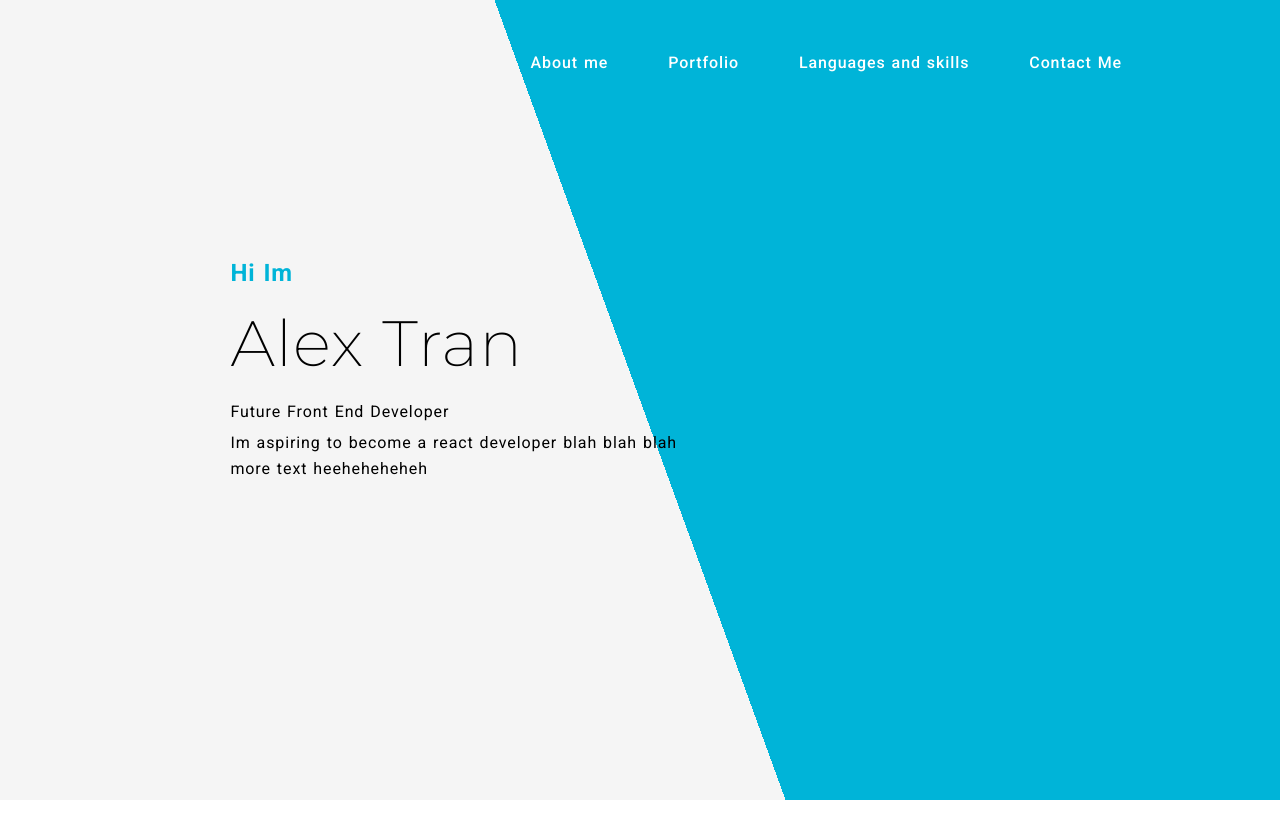
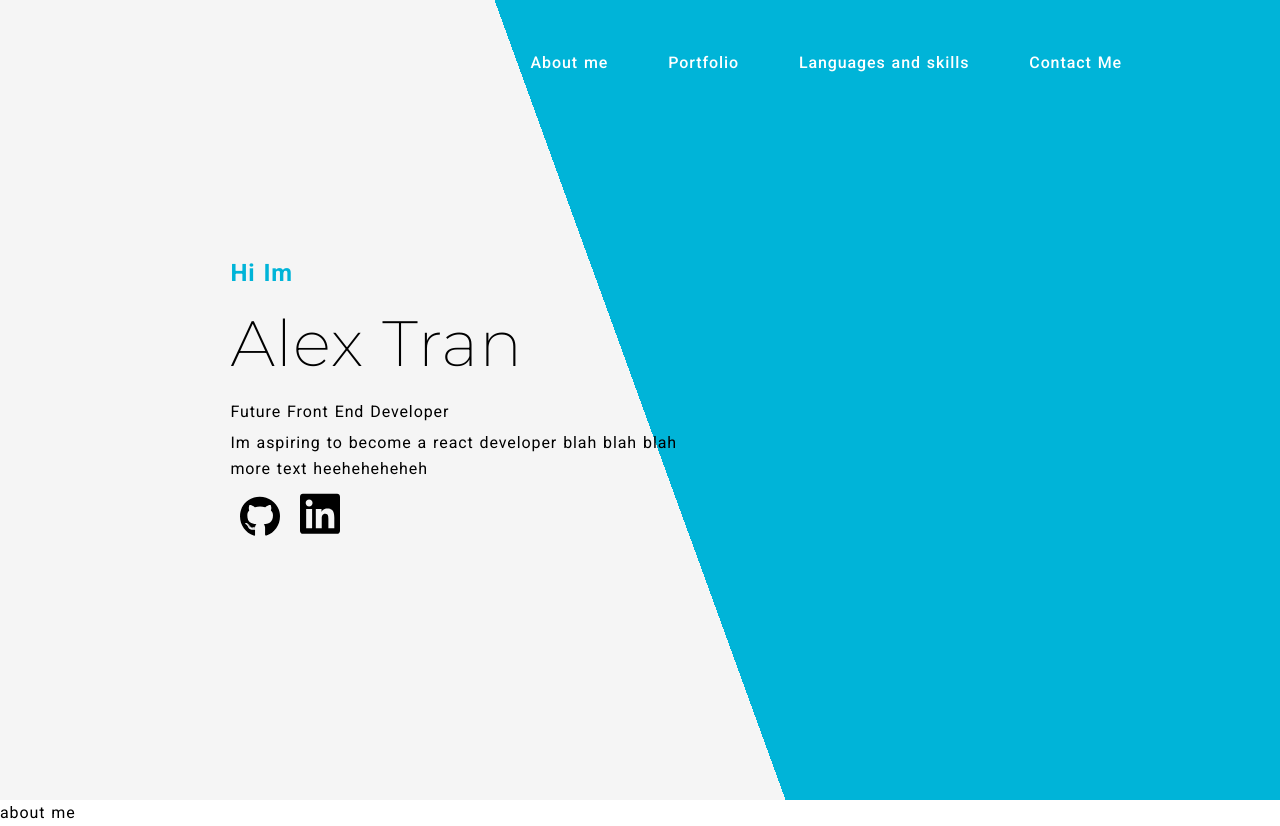
Before and after one commit to alexalextran/Portfolio-Website-4.0, a React (Create React App) app: page / in a window 1280 px wide. Before the commit the page ends 800 px from the top, so only its background shows below. Built offline with nearby package versions, Linux system fonts and the light colour scheme.

Commit message:
about me section boilerplate

```diff
--- a/src/App.css
+++ b/src/App.css
@@ -68,3 +68,8 @@
 .landing__text--title{
   padding: 5px 0px;
 }
+
+.social__icon{
+  width: 40px;
+  margin: 10px 10px;
+}
--- a/src/App.js
+++ b/src/App.js
@@ -1,11 +1,15 @@
 import logo from './logo.svg';
 import './App.css';
 import Landing from './components/Landing';
+import Aboutme from './components/AboutMe';
 
 
 function App() {
   return (
+    <>
    <Landing />
+   <Aboutme />
+   </>
   );
 }
 
--- /dev/null
+++ b/src/components/AboutMe.jsx
@@ -0,0 +1,11 @@
+import React from 'react';
+
+const Aboutme = () => {
+    return (
+        <div>
+            about me
+        </div>
+    );
+}
+
+export default Aboutme;
--- a/src/components/Landing.jsx
+++ b/src/components/Landing.jsx
@@ -10,6 +10,11 @@
                 <h1 className='landing__text--name'>Alex Tran</h1>
                 <p className='landing__text--title'>Future Front End Developer</p>
                 <p>Im aspiring to become a react developer blah blah blah more text heeheheheheh</p>
+
+                <div>
+                <svg className='social__icon' xmlns="http://www.w3.org/2000/svg" viewBox="0 0 496 512"><path d="M165.9 397.4c0 2-2.3 3.6-5.2 3.6-3.3.3-5.6-1.3-5.6-3.6 0-2 2.3-3.6 5.2-3.6 3-.3 5.6 1.3 5.6 3.6zm-31.1-4.5c-.7 2 1.3 4.3 4.3 4.9 2.6 1 5.6 0 6.2-2s-1.3-4.3-4.3-5.2c-2.6-.7-5.5.3-6.2 2.3zm44.2-1.7c-2.9.7-4.9 2.6-4.6 4.9.3 2 2.9 3.3 5.9 2.6 2.9-.7 4.9-2.6 4.6-4.6-.3-1.9-3-3.2-5.9-2.9zM244.8 8C106.1 8 0 113.3 0 252c0 110.9 69.8 205.8 169.5 239.2 12.8 2.3 17.3-5.6 17.3-12.1 0-6.2-.3-40.4-.3-61.4 0 0-70 15-84.7-29.8 0 0-11.4-29.1-27.8-36.6 0 0-22.9-15.7 1.6-15.4 0 0 24.9 2 38.6 25.8 21.9 38.6 58.6 27.5 72.9 20.9 2.3-16 8.8-27.1 16-33.7-55.9-6.2-112.3-14.3-112.3-110.5 0-27.5 7.6-41.3 23.6-58.9-2.6-6.5-11.1-33.3 2.6-67.9 20.9-6.5 69 27 69 27 20-5.6 41.5-8.5 62.8-8.5s42.8 2.9 62.8 8.5c0 0 48.1-33.6 69-27 13.7 34.7 5.2 61.4 2.6 67.9 16 17.7 25.8 31.5 25.8 58.9 0 96.5-58.9 104.2-114.8 110.5 9.2 7.9 17 22.9 17 46.4 0 33.7-.3 75.4-.3 83.6 0 6.5 4.6 14.4 17.3 12.1C428.2 457.8 496 362.9 496 252 496 113.3 383.5 8 244.8 8zM97.2 352.9c-1.3 1-1 3.3.7 5.2 1.6 1.6 3.9 2.3 5.2 1 1.3-1 1-3.3-.7-5.2-1.6-1.6-3.9-2.3-5.2-1zm-10.8-8.1c-.7 1.3.3 2.9 2.3 3.9 1.6 1 3.6.7 4.3-.7.7-1.3-.3-2.9-2.3-3.9-2-.6-3.6-.3-4.3.7zm32.4 35.6c-1.6 1.3-1 4.3 1.3 6.2 2.3 2.3 5.2 2.6 6.5 1 1.3-1.3.7-4.3-1.3-6.2-2.2-2.3-5.2-2.6-6.5-1zm-11.4-14.7c-1.6 1-1.6 3.6 0 5.9 1.6 2.3 4.3 3.3 5.6 2.3 1.6-1.3 1.6-3.9 0-6.2-1.4-2.3-4-3.3-5.6-2z"/></svg>
+                <svg className='social__icon' xmlns="http://www.w3.org/2000/svg" viewBox="0 0 448 512"><path d="M416 32H31.9C14.3 32 0 46.5 0 64.3v383.4C0 465.5 14.3 480 31.9 480H416c17.6 0 32-14.5 32-32.3V64.3c0-17.8-14.4-32.3-32-32.3zM135.4 416H69V202.2h66.5V416zm-33.2-243c-21.3 0-38.5-17.3-38.5-38.5S80.9 96 102.2 96c21.2 0 38.5 17.3 38.5 38.5 0 21.3-17.2 38.5-38.5 38.5zm282.1 243h-66.4V312c0-24.8-.5-56.7-34.5-56.7-34.6 0-39.9 27-39.9 54.9V416h-66.4V202.2h63.7v29.2h.9c8.9-16.8 30.6-34.5 62.9-34.5 67.2 0 79.7 44.3 79.7 101.9V416z"/></svg>
+                </div>
             </div>
         </section>
     );
```
